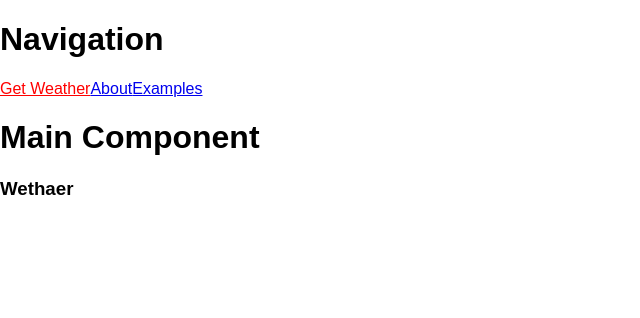
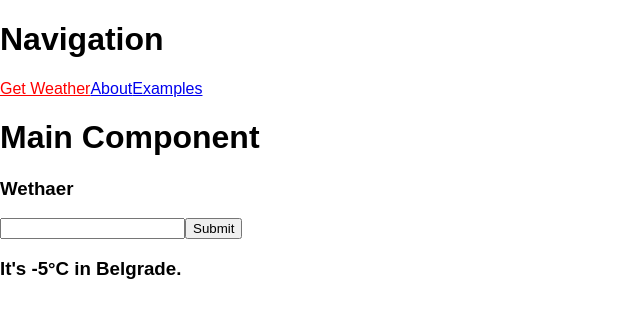
Before and after one commit to miletich/react-weather-app, a React (Create React App) app: page / in a window 1280 px wide. Shown: the top 318 px of the page, without its empty margins (0-640 px from the left). Built offline with nearby package versions, Linux system fonts and the light colour scheme.

Commit message:
Add static versions of WeatherMessage and WeatherForm components

```diff
--- a/src/components/Weather.js
+++ b/src/components/Weather.js
@@ -1,8 +1,16 @@
 import React, { Component } from 'react';
+import WeatherForm from './WeatherForm'
+import WeatherMessage from './WeatherMessage';
 
 class Weather extends Component {
   render() {
-    return <h3>Wethaer</h3>
+    return (
+      <div>
+        <h3>Wethaer</h3>
+        <WeatherForm />
+        <WeatherMessage />
+      </div>
+    );
   }
 }
 
--- /dev/null
+++ b/src/components/WeatherForm.js
@@ -0,0 +1,14 @@
+import React, { Component } from 'react';
+
+class WeatherForm extends Component {
+  render() {
+    return (
+      <form>
+        <input type="text" />
+        <button type="submit">Submit</button>
+      </form>
+    );
+  }
+}
+
+export default WeatherForm;
--- /dev/null
+++ b/src/components/WeatherMessage.js
@@ -0,0 +1,13 @@
+import React, { Component } from 'react';
+
+class WeatherMessage extends Component {
+  render() {
+    return (
+      <div>
+        <h3>It's -5°C in Belgrade.</h3>
+      </div>
+    );
+  }
+}
+
+export default WeatherMessage;
```
